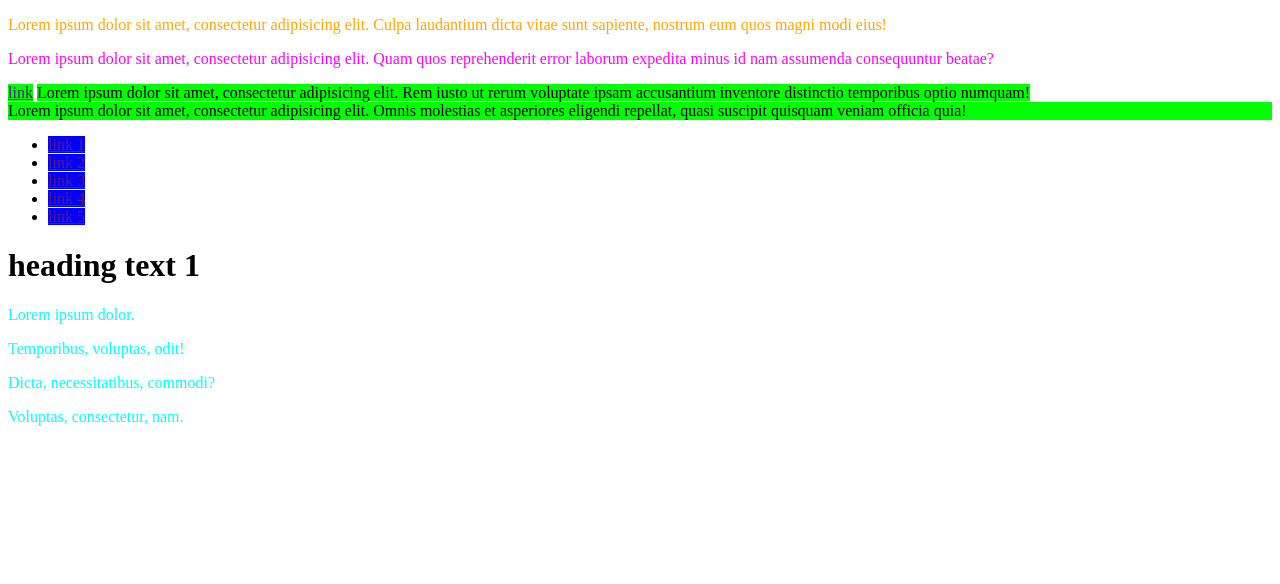
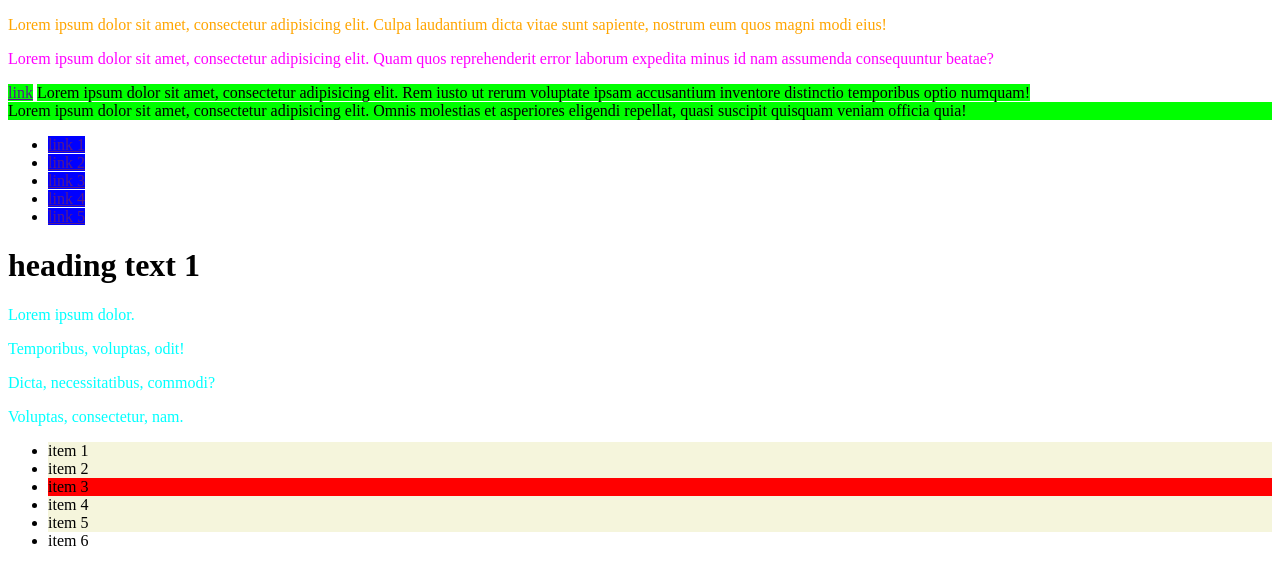
Before and after one commit to grabczakkamil/css-podstawy, a plain HTML site: page podstawowe-selektory-css/index.html in a window 1280 px wide. Drawn offline with Linux system fonts and the light colour scheme.

Commit message:
zakończone podstawowe selektory

```diff
--- a/podstawowe-selektory-css/css/style.css
+++ b/podstawowe-selektory-css/css/style.css
@@ -23,3 +23,10 @@ h1 + p {
 h1 ~ p {
     color: aqua;
 }
+
+ul#lista > li:not(.last) {
+    background-color: beige;
+}
+ul#lista > li:nth-child(3) {
+    background-color: red;
+}
--- a/podstawowe-selektory-css/index.html
+++ b/podstawowe-selektory-css/index.html
@@ -41,6 +41,15 @@
         <p>Voluptas, consectetur, nam.</p>
     </header>
 
+    <ul id="lista">
+        <li class="list-item">item 1</li>
+        <li class="list-item">item 2</li>
+        <li class="list-item">item 3</li>
+        <li class="list-item">item 4</li>
+        <li class="list-item">item 5</li>
+        <li class="list-item last">item 6</li>
+    </ul>
+
 </body>
 
 </html>
```
